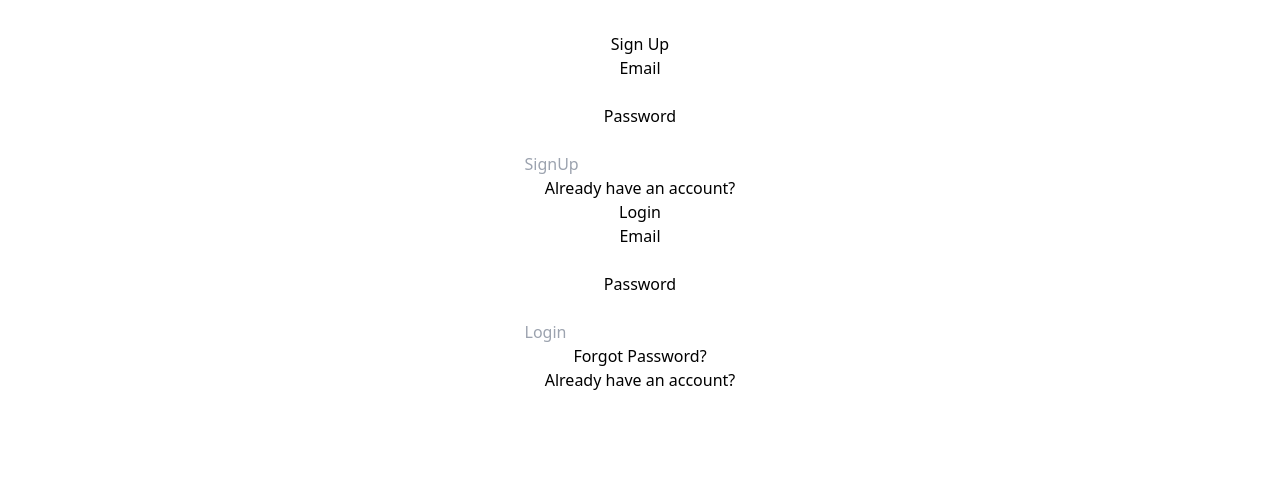
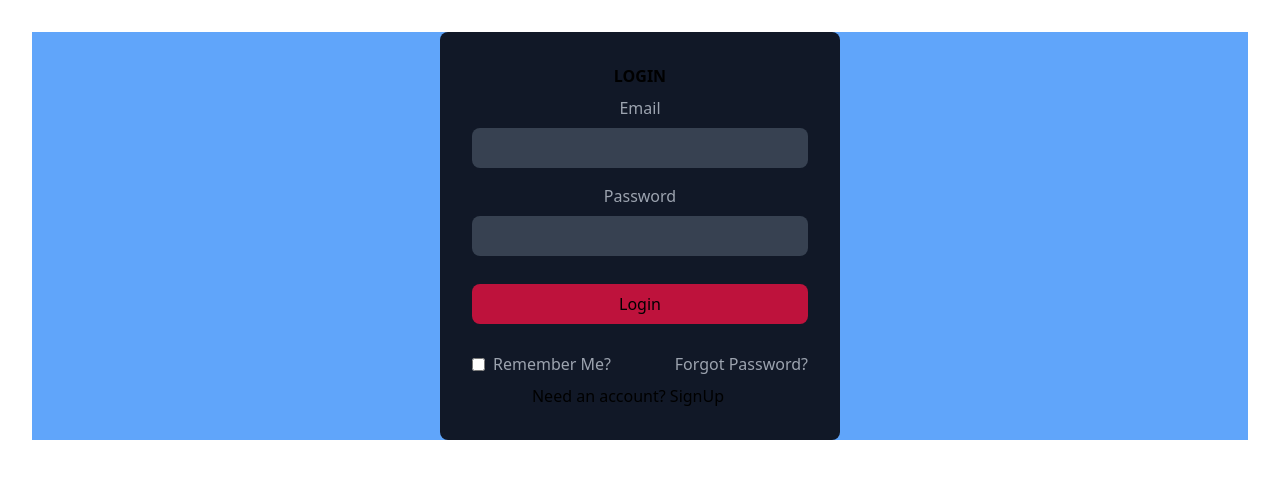
Before and after one commit to zuleika326/book-club-app, a React (Vite) app: page / in a window 1280 px wide. Shown: the top 478 px of the page. Built offline with nearby package versions, Linux system fonts and the light colour scheme.

Commit message:
styles login page using tailwindcss

```diff
--- a/package.json
+++ b/package.json
@@ -10,6 +10,7 @@
     "preview": "vite preview"
   },
   "dependencies": {
+    "D": "^1.0.0",
     "react": "^18.2.0",
     "react-dom": "^18.2.0"
   },
--- a/src/App.jsx
+++ b/src/App.jsx
@@ -1,10 +1,10 @@
 import "./App.css";
-import SignUpPage from "./Components/SignUpPage";
+// import SignUpPage from "./Components/SignUpPage";
 import LoginPage from "./Components/LoginPage";
 function App() {
   return (
     <>
-      <SignUpPage />
+      {/* <SignUpPage /> */}
       <LoginPage/>
     </>
   );
--- a/src/Components/LoginPage.jsx
+++ b/src/Components/LoginPage.jsx
@@ -3,44 +3,28 @@ import React from 'react'
 
 export default function LoginPage() {
   return (
-    <div className="flex flex-col items-center justify-center min-h-screen bg-gray-100" >
-      <div className="w-96 bg-white rounded-lg shadow-lg p-8">
-        <h2 className="text-2xl font-bold mb-8">Login</h2>
-        <form>
-          <div className="bg-gray-200 ">
-            <h1>Email</h1>
+    <div className='bg-blue-400 flex flex-col justify-center' >
+      <form className='max-w-[400px] w-full mx-auto bg-gray-900 p-8 px-8 rounded-lg'>
+        <h2 className='text-4x1 dark:text-white font-bold text-center'>LOGIN</h2>
+        <div className='flex flex-col text-gray-400 py-2'>
+        <label>Email</label>
+        <input className='rounded-lg bg-gray-700 mt-2 p-2 focus:border-blue-500 focus:bg-gray-800 focus:outline-none' type="text" />
+        </div>
 
-            <input
-              type="email"
-              id="email"
-              className="w-full border border-gray-300 rounded-lg p-2 border-solid border-2 border-sky-500"
-              required
-            />
-          </div>
-          <div className="mb-4 " >
-            <h1>Password</h1>
+        <div className='flex flex-col text-gray-400 py-2'>
+        <label>Password</label>
+        <input className='rounded-lg bg-gray-700 mt-2 p-2 focus:border-blue-500 focus:bg-gray-800 focus:outline-none' type="Password" />
+        </div>
+        <button className='w-full my-5 py-2 bg-rose-700 rounded-lg'>Login</button>
+        <div className='flex justify-between text-gray-400 py-2'>
+          <p className='flex items-center '><input className='mr-2' type="Checkbox" />Remember Me?</p>
+          <p>Forgot Password?</p>
+        </div>
+        <div>
+          <p>Need an account? <a className='mr-4 hover:underline md:mr-6'  href='#'> SignUp</a></p>
+        </div>
 
-            <input
-              type="password"
-              id="password"
-              className="w-full border border-gray-300 rounded-lg p-2"
-              required
-            />
-          </div>
-          <div className="mb-4">
-            <input
-              placeholder="Login"
-              type="SignUp"
-              id="SignUp"
-              className="w-full border border-gray-300 rounded-lg p-2"
-              required
-            />
-          </div>
-          <h2>Forgot Password?</h2>
-          <h2>Already have an account?</h2>
-          <a href="login"></a>
-        </form>
-      </div>
+      </form>
     </div>
-  );
+  )
 }
--- a/src/Components/SignUpPage.jsx
+++ b/src/Components/SignUpPage.jsx
@@ -5,11 +5,11 @@ const SignUpPage = () => {
   return (
     <div className="flex flex-col items-center justify-center min-h-screen bg-gray-100">
       <div className="w-96 bg-white rounded-lg shadow-lg p-8">
-        <h2 className="text-2xl font-bold mb-8">Sign Up</h2>
-        <form>
-          <div className="">
+        <h2 className="text-2xl font-bold mb-8 font-bold">Sign Up</h2>
+
+        <form className="max-w-[400px] w-full mx-auto bg-gray-800 p-8 px-8 rounded-lg">
+          <div className=" text-gray flex flex-col  py-2">
             <h1>Email</h1>
-
             <input
               type="email"
               id="email"
@@ -17,7 +17,7 @@ const SignUpPage = () => {
               required
             />
           </div>
-          <div className="mb-4 " >
+          <div className="text-gray flex flex-col  py-2 " >
             <h1>Password</h1>
 
             <input
@@ -27,17 +27,17 @@ const SignUpPage = () => {
               required
             />
           </div>
-          <div className="mb-4">
+          <div className="text-gray flex flex-col  py-2">
             <input
               placeholder="SignUp"
               type="SignUp"
               id="SignUp"
-              className="w-full border border-gray-300 rounded-lg p-2"
+              className=" p-2 w-full rounded-lg p-2 focus:border-blue-500 focus:bg-gray-800 focus:outline-none"
               required
             />
           </div>
+
           <h2>Already have an account?</h2>
-          <a href="login"></a>
         </form>
       </div>
     </div>
--- a/tailwind.config.js
+++ b/tailwind.config.js
@@ -1,6 +1,6 @@
 /** @type {import('tailwindcss').Config} */
 export default {
-  content: [],
+  content: [ "./src/**/*.{js,ts,jsx,tsx}",],
   theme: {
     extend: {},
   },
```
Also changed, not shown: 1 other file (tests, documents, lock files or other folders).
